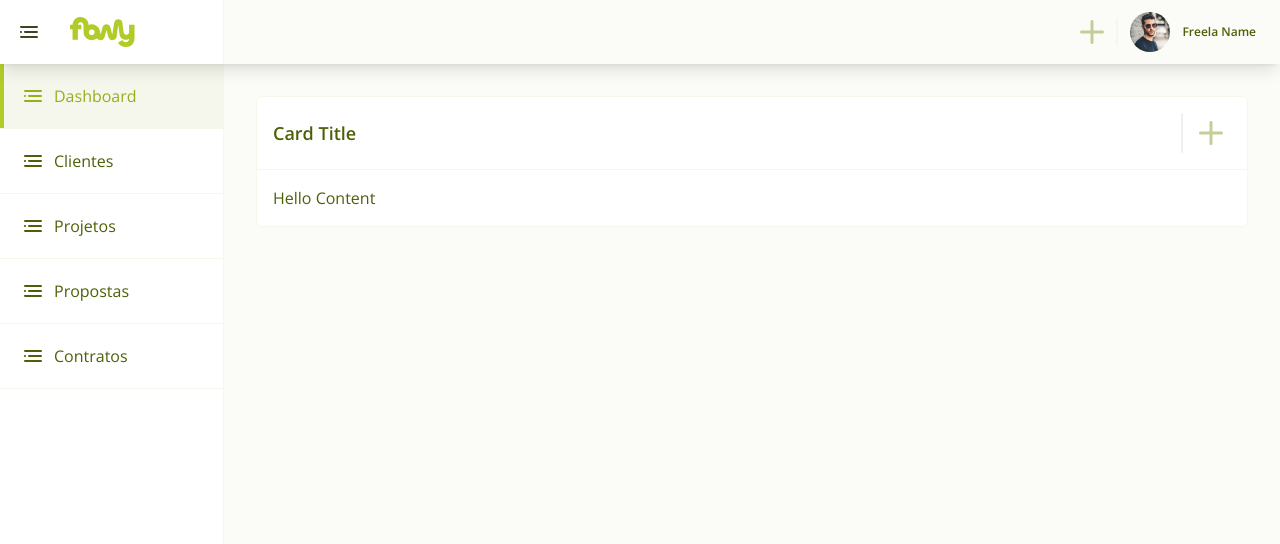
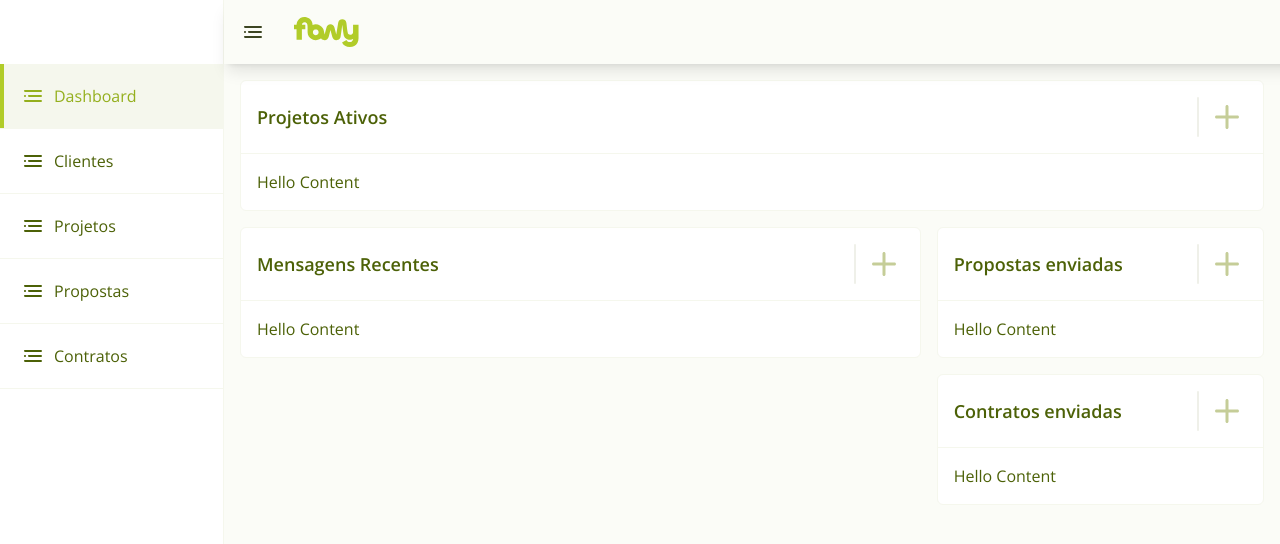
Before and after one commit to leonardokegel/flowly, an Angular app: page / in a window 1280 px wide. Shown: the top 544 px of the page. Built offline with nearby package versions, Linux system fonts and the light colour scheme.

Commit message:
Rearrange navbar and cards in dashboard

```diff
--- a/src/app/pages/dashboard/dashboard.component.html
+++ b/src/app/pages/dashboard/dashboard.component.html
@@ -1,10 +1,28 @@
-<app-navbar> </app-navbar>
 <app-sidebar> </app-sidebar>
 
-<div class="p-4 sm:ml-56 bg-basic-200 h-full">
-  <div class="mt-16 w-full p-4">
-    <app-card title="Card Title">
-      <p>Hello Content</p>
-    </app-card>
+<div class="sm:ml-56 h-full">
+  <app-navbar> </app-navbar>
+  <div class="bg-basic-200 min-h-full flex flex-wrap gap-4 content-start pt-20 p-4">
+
+    <div class="flex-grow w-full">
+      <app-card title="Projetos Ativos">
+        <p>Hello Content</p>
+      </app-card>
+    </div>
+
+    <div class="flex-grow w-3/5">
+      <app-card title="Mensagens Recentes" >
+        <p>Hello Content</p>
+      </app-card>
+    </div>
+
+    <div class="flex-grow min-w-max flex gap-4 flex-col">
+      <app-card title="Propostas enviadas">
+        <p>Hello Content</p>
+      </app-card>
+      <app-card title="Contratos enviadas">
+        <p>Hello Content</p>
+      </app-card>
+    </div>
   </div>
 </div>
```
